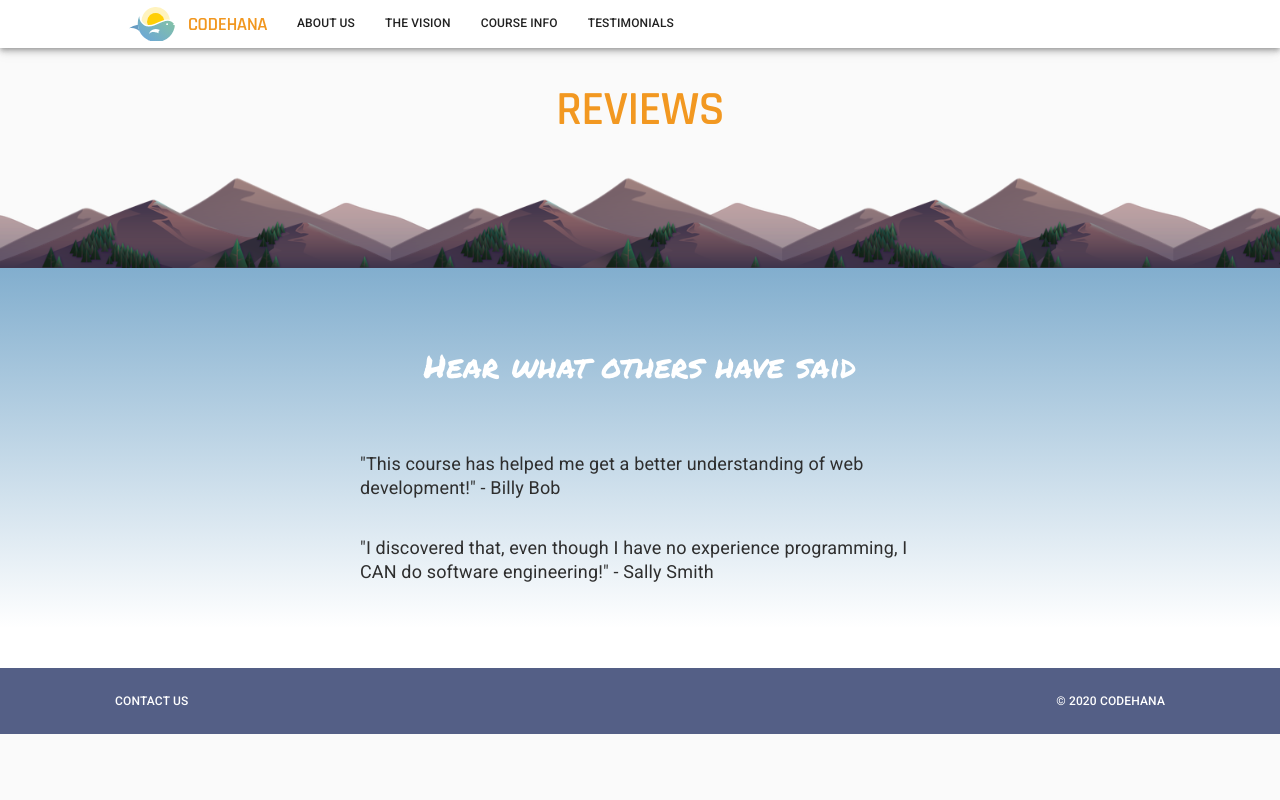
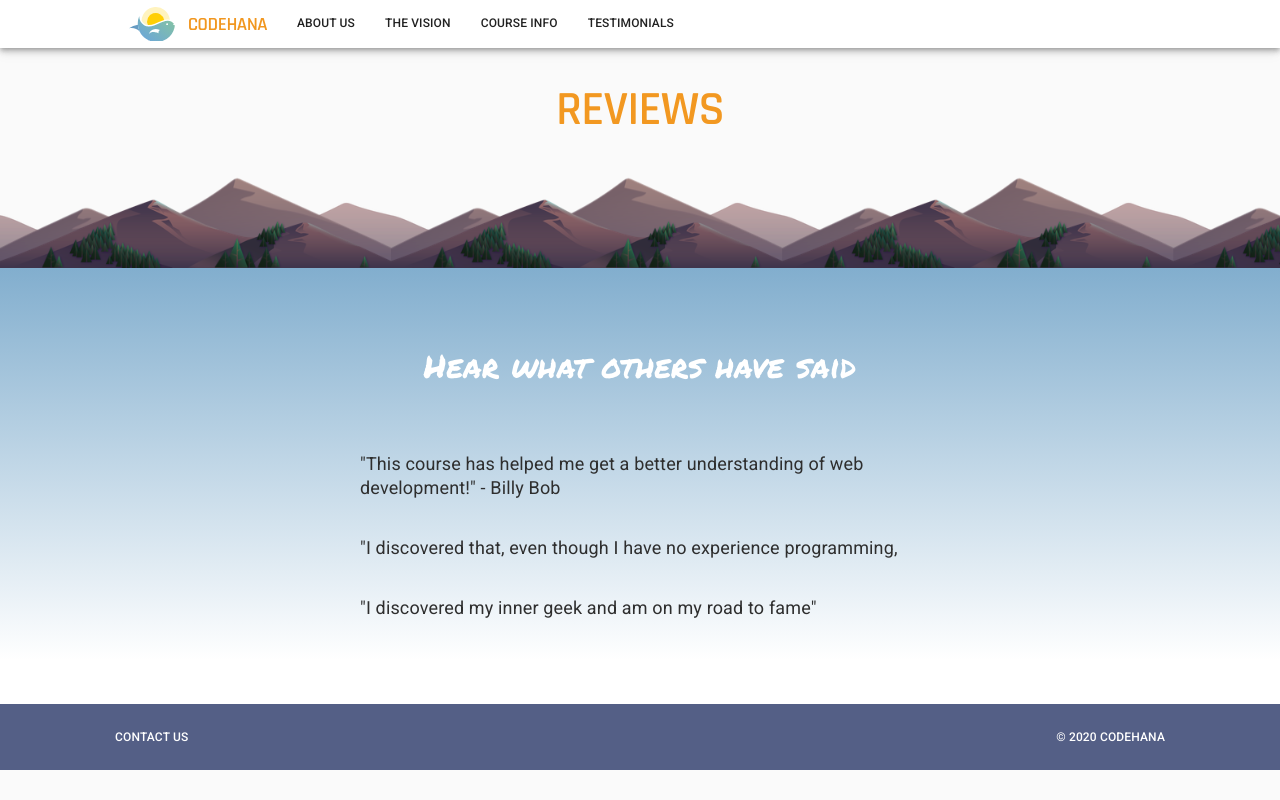
Before and after one commit to codehanadev/web, a Next.js app: page /comments in a window 1280 px wide. Built offline with nearby package versions, Linux system fonts and the light colour scheme.

Commit message:
I discovered my inner geek and am on my road to fame

```diff
--- a/pages/comments/index.js
+++ b/pages/comments/index.js
@@ -10,7 +10,8 @@ export default function Comments() {
             <div className={styles.details}>
                 <h2>Hear what others have said</h2>
                 <p>"This course has helped me get a better understanding of web development!" - Billy Bob</p>
-                <p>"I discovered that, even though I have no experience programming, I CAN do software engineering!" - Sally Smith</p>
+                <p>"I discovered that, even though I have no experience programming,</p>
+                <p>"I discovered my inner geek and am on my road to fame"</p>
             </div>
         </div>
     </>;
```
